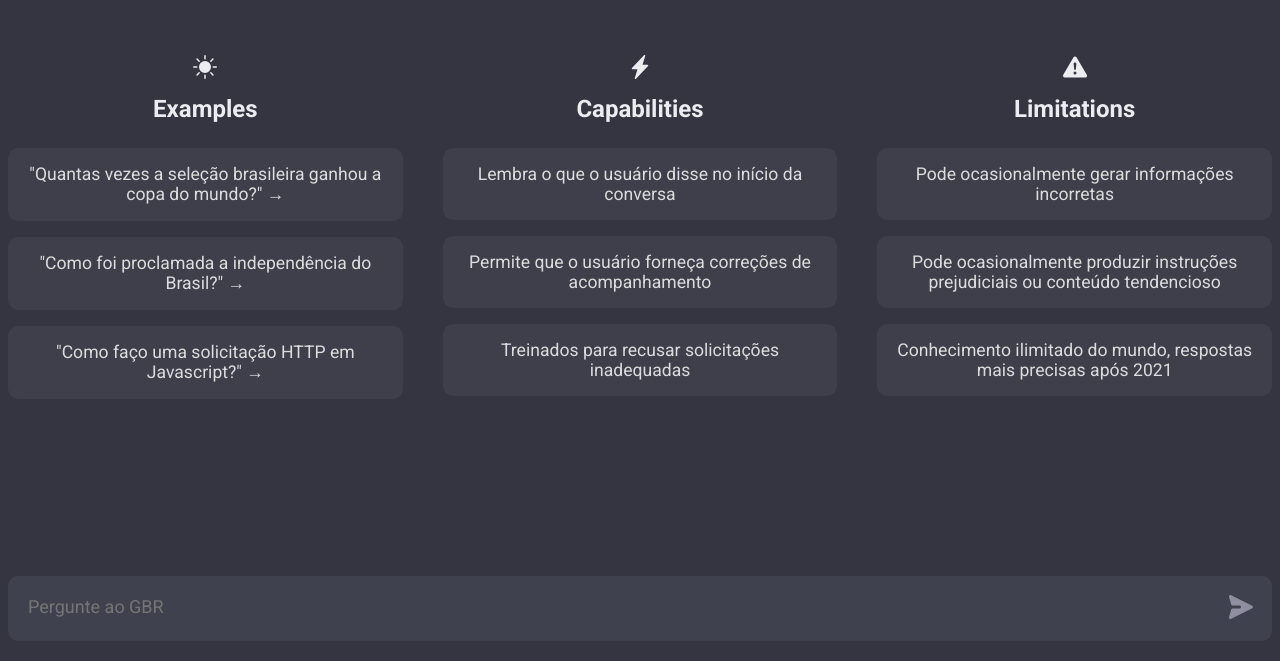
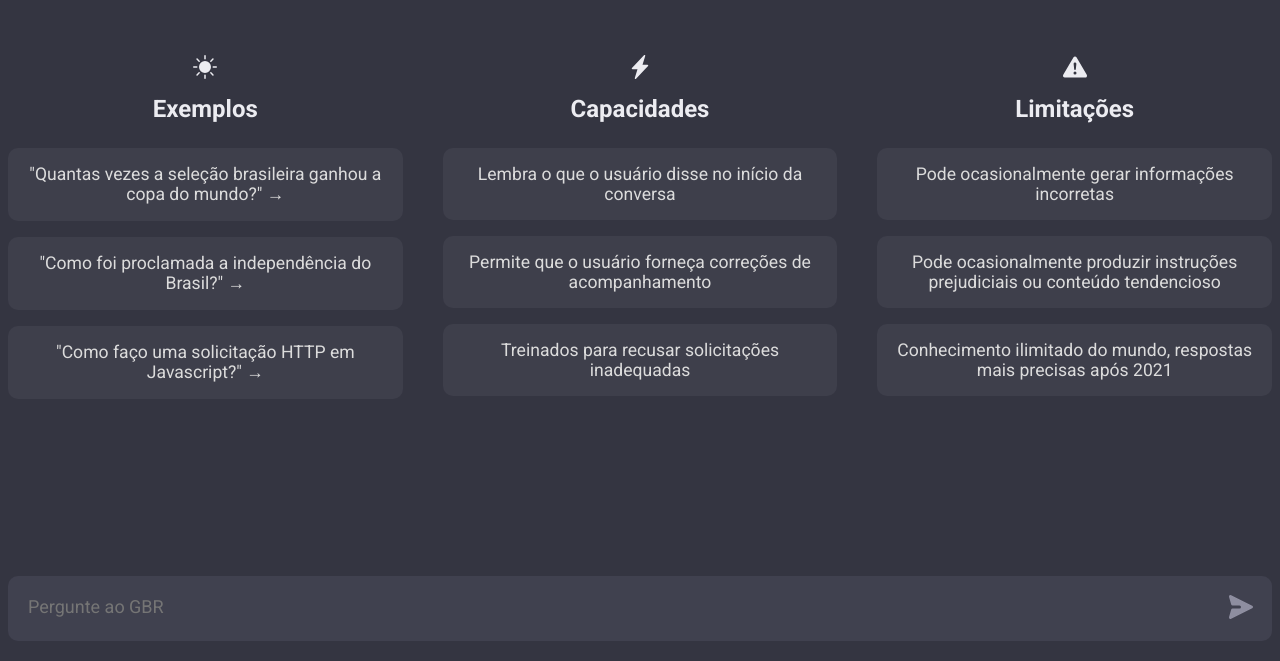
Before and after one commit to gbrhacking/chatgpy, a website built with Vite: page client/index.html in a window 1280 px wide. Shown: the part 139-800 px from the top of the page. Built offline with nearby package versions, Linux system fonts and the light colour scheme.

Commit message:
Update index.html

```diff
--- a/client/index.html
+++ b/client/index.html
@@ -25,7 +25,7 @@
               <path
                 d="M12 8a4 4 0 1 1-8 0 4 4 0 0 1 8 0zM8 0a.5.5 0 0 1 .5.5v2a.5.5 0 0 1-1 0v-2A.5.5 0 0 1 8 0zm0 13a.5.5 0 0 1 .5.5v2a.5.5 0 0 1-1 0v-2A.5.5 0 0 1 8 13zm8-5a.5.5 0 0 1-.5.5h-2a.5.5 0 0 1 0-1h2a.5.5 0 0 1 .5.5zM3 8a.5.5 0 0 1-.5.5h-2a.5.5 0 0 1 0-1h2A.5.5 0 0 1 3 8zm10.657-5.657a.5.5 0 0 1 0 .707l-1.414 1.415a.5.5 0 1 1-.707-.708l1.414-1.414a.5.5 0 0 1 .707 0zm-9.193 9.193a.5.5 0 0 1 0 .707L3.05 13.657a.5.5 0 0 1-.707-.707l1.414-1.414a.5.5 0 0 1 .707 0zm9.193 2.121a.5.5 0 0 1-.707 0l-1.414-1.414a.5.5 0 0 1 .707-.707l1.414 1.414a.5.5 0 0 1 0 .707zM4.464 4.465a.5.5 0 0 1-.707 0L2.343 3.05a.5.5 0 1 1 .707-.707l1.414 1.414a.5.5 0 0 1 0 .708z" />
             </svg>
-            Examples
+            Exemplos
           </h2>
           <button id="button_data" data-area="Quantas vezes a seleção brasileira ganhou a copa do mundo?">"Quantas vezes a seleção brasileira ganhou a copa do mundo?" →</button>
           <button id="button_data" data-area="Como foi proclamada a independência do Brasil?">"Como foi proclamada a independência do Brasil?" →</button>
@@ -38,7 +38,7 @@
               <path
                 d="M11.251.068a.5.5 0 0 1 .227.58L9.677 6.5H13a.5.5 0 0 1 .364.843l-8 8.5a.5.5 0 0 1-.842-.49L6.323 9.5H3a.5.5 0 0 1-.364-.843l8-8.5a.5.5 0 0 1 .615-.09z" />
             </svg>
-            Capabilities
+            Capacidades
           </h2>
           <span>Lembra o que o usuário disse no início da conversa</span>
           <span>Permite que o usuário forneça correções de acompanhamento</span>
@@ -51,7 +51,7 @@
               <path
                 d="M8.982 1.566a1.13 1.13 0 0 0-1.96 0L.165 13.233c-.457.778.091 1.767.98 1.767h13.713c.889 0 1.438-.99.98-1.767L8.982 1.566zM8 5c.535 0 .954.462.9.995l-.35 3.507a.552.552 0 0 1-1.1 0L7.1 5.995A.905.905 0 0 1 8 5zm.002 6a1 1 0 1 1 0 2 1 1 0 0 1 0-2z" />
             </svg>
-            Limitations
+            Limitações
           </h2>
           <span>Pode ocasionalmente gerar informações incorretas</span>
           <span>Pode ocasionalmente produzir instruções prejudiciais ou conteúdo tendencioso</span>
```
